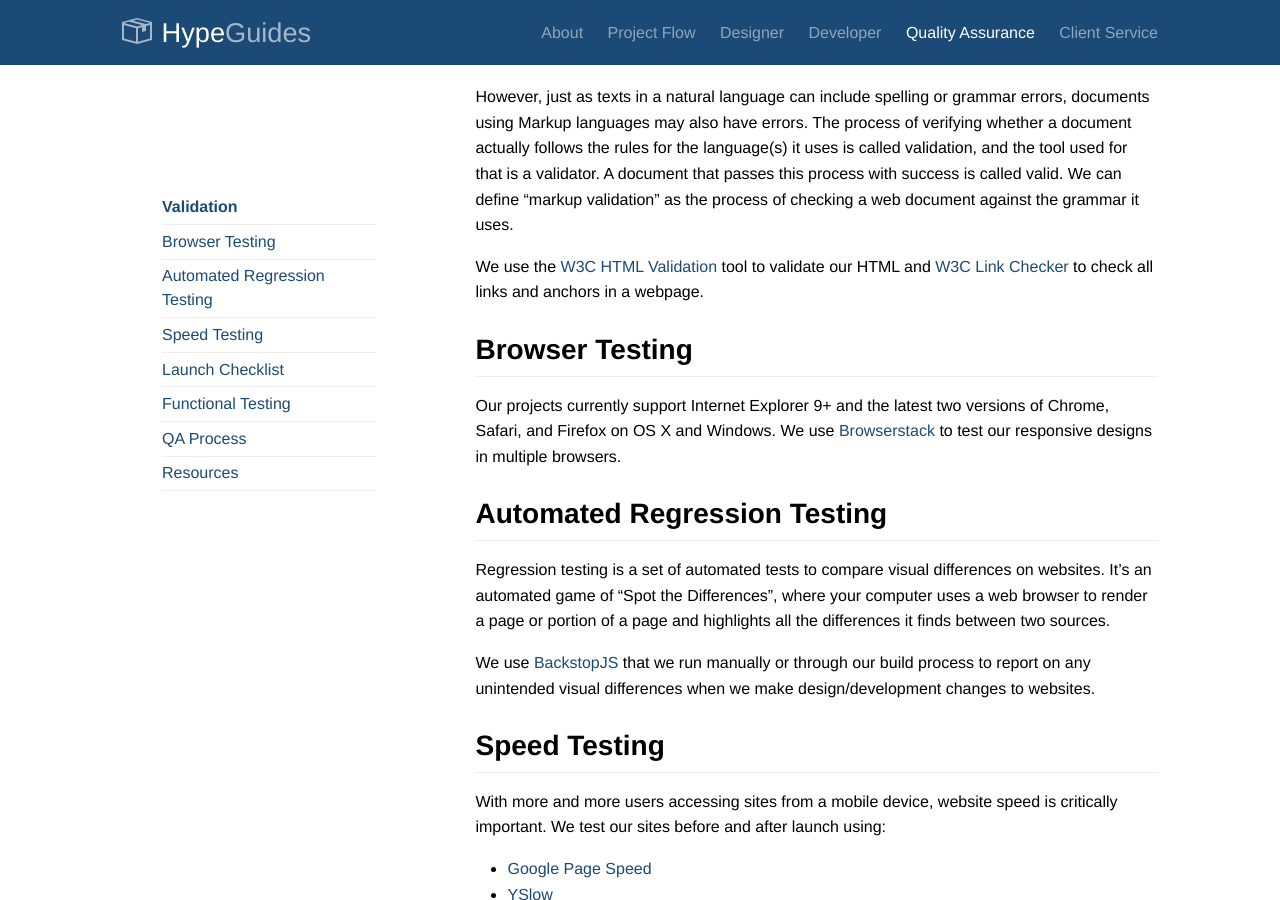
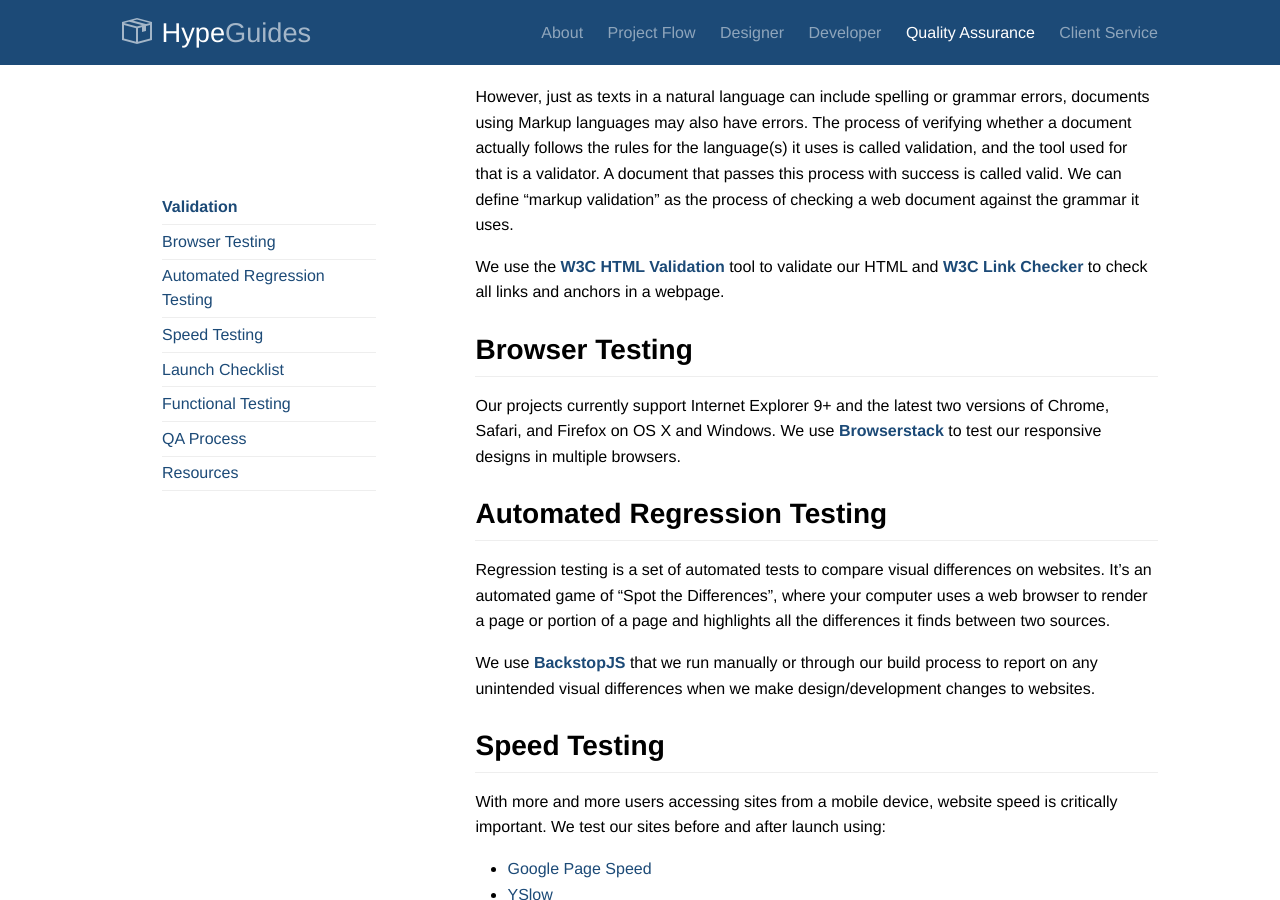
Before and after one commit to TaniaD13/handbook, a Jekyll site: the page built from qa.md, in a window 1280 px wide and 900 px high, scrolled down 412 px. Built offline with Jekyll 4.4.1, drawn with Linux system fonts in a browser that asks for light colours; Markdown is read by kramdown in place of the engine named in the settings.

Commit message:
Update qa.md

```diff
--- a/qa.md
+++ b/qa.md
@@ -12,15 +12,15 @@
 
 However, just as texts in a natural language can include spelling or grammar errors, documents using Markup languages may also have errors. The process of verifying whether a document actually follows the rules for the language(s) it uses is called validation, and the tool used for that is a validator. A document that passes this process with success is called valid. We can define "markup validation" as the process of checking a web document against the grammar it uses.
 
-We use the [W3C HTML Validation](https://validator.w3.org) tool to validate our HTML and [W3C Link Checker](https://validator.w3.org/checklink) to check all links and anchors in a webpage.
+We use the **[W3C HTML Validation](https://validator.w3.org)** tool to validate our HTML and **[W3C Link Checker](https://validator.w3.org/checklink)** to check all links and anchors in a webpage.
 
 ## Browser Testing
-Our projects currently support Internet Explorer 9+ and the latest two versions of Chrome, Safari, and Firefox on OS X and Windows. We use [Browserstack](https://www.browserstack.com) to test our responsive designs in multiple browsers.
+Our projects currently support Internet Explorer 9+ and the latest two versions of Chrome, Safari, and Firefox on OS X and Windows. We use **[Browserstack](https://www.browserstack.com)** to test our responsive designs in multiple browsers.
 
 ## Automated Regression Testing
 Regression testing is a set of automated tests to compare visual differences on websites. It’s an automated game of “Spot the Differences”, where your computer uses a web browser to render a page or portion of a page and highlights all the differences it finds between two sources.
 
-We use [BackstopJS](https://garris.github.io/BackstopJS/) that we run manually or through our build process to report on any unintended visual differences when we make design/development changes to websites.
+We use **[BackstopJS](https://garris.github.io/BackstopJS/)** that we run manually or through our build process to report on any unintended visual differences when we make design/development changes to websites.
 
 ## Speed Testing
 With more and more users accessing sites from a mobile device, website speed is critically important. We test our sites before and after launch using:
```
